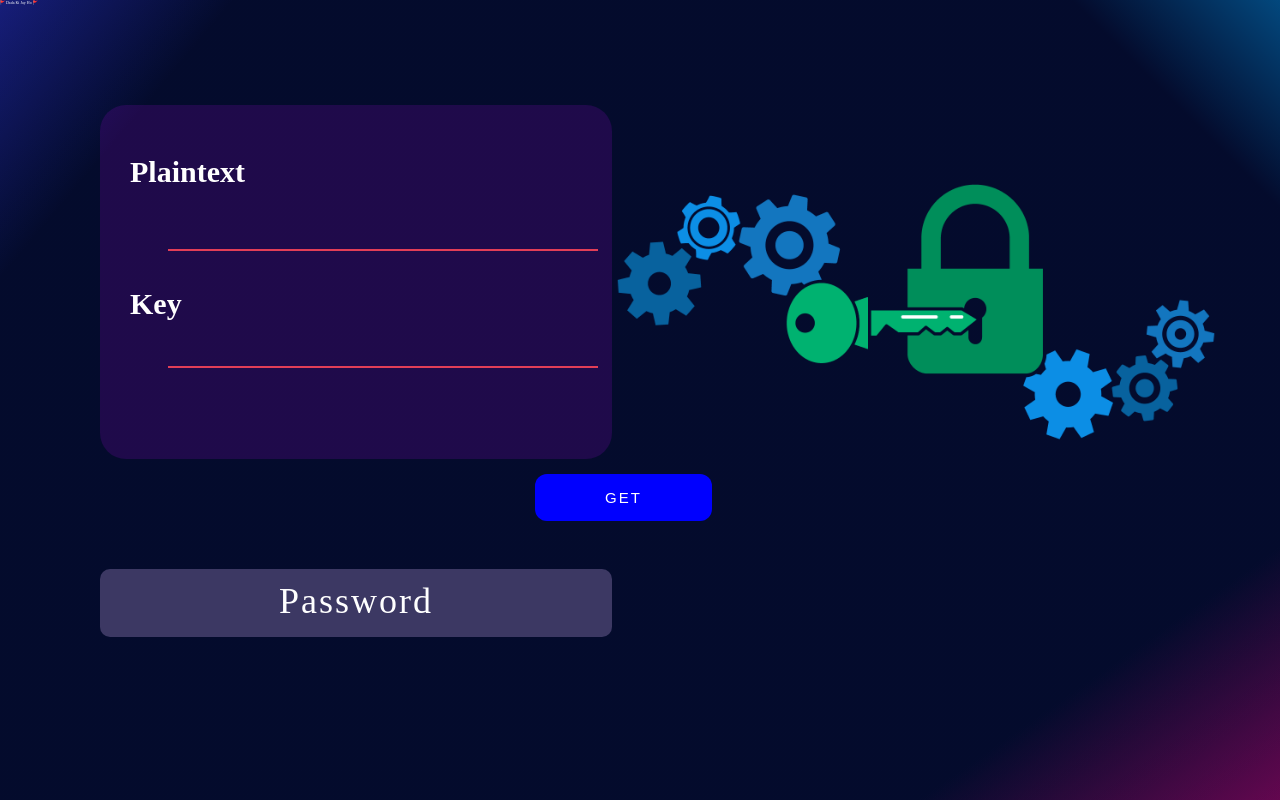
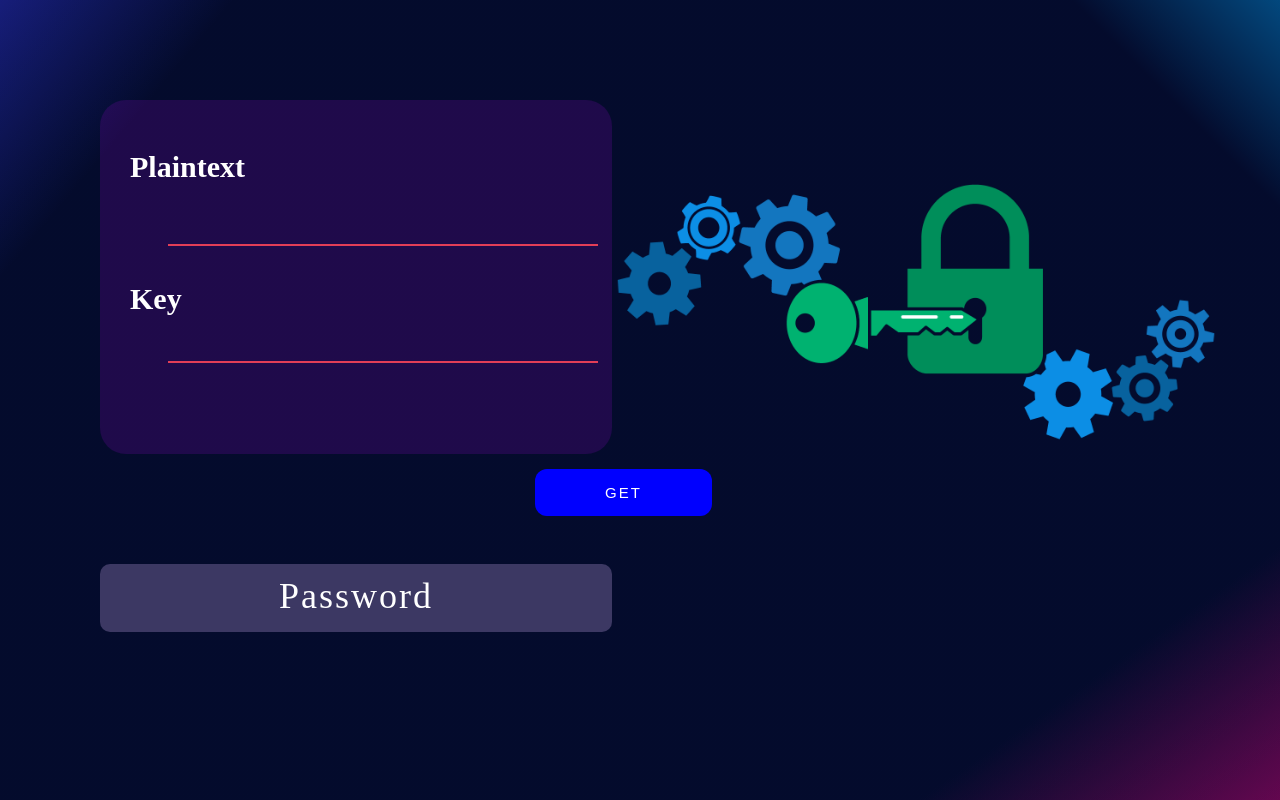
Before and after one commit to Raj-Dave-1/Password_Generator_Using_Cryptography, a plain HTML site: page index.html in a window 1280 px wide. Drawn offline with Linux system fonts and the light colour scheme.

Commit message:
final commit

```diff
--- a/index.html
+++ b/index.html
@@ -1,8 +1,3 @@
-<!-- 🚩 Dada Ki Jay Ho 🚩 -->
-
-
-
-<!-- 🚩 Dada Ki Jay Ho 🚩 -->
 <!DOCTYPE html>
 <html lang="en" dir="ltr">
 
@@ -14,7 +9,6 @@
 </head>
 
 <body>
-  <p class="dada-ki-jay-ho">🚩 Dada Ki Jay Ho 🚩</p>
 
   <div class="outer-box">
     <div class="main-box">
--- a/script.js
+++ b/script.js
@@ -1,7 +1,3 @@
-// 🚩 Dada Ki Jay Ho 🚩
-
-
-
 var btn = document.getElementById("get-btn");
 var plaintext_field = document.getElementById("plaintext");
 var key_field = document.getElementById("key");
--- a/style.css
+++ b/style.css
@@ -1,4 +1,3 @@
-/* 🚩 Dada Ki Jay Ho 🚩 */
 .dada-ki-jay-ho {
   color: #fff;
   font-size: 4px;
```
